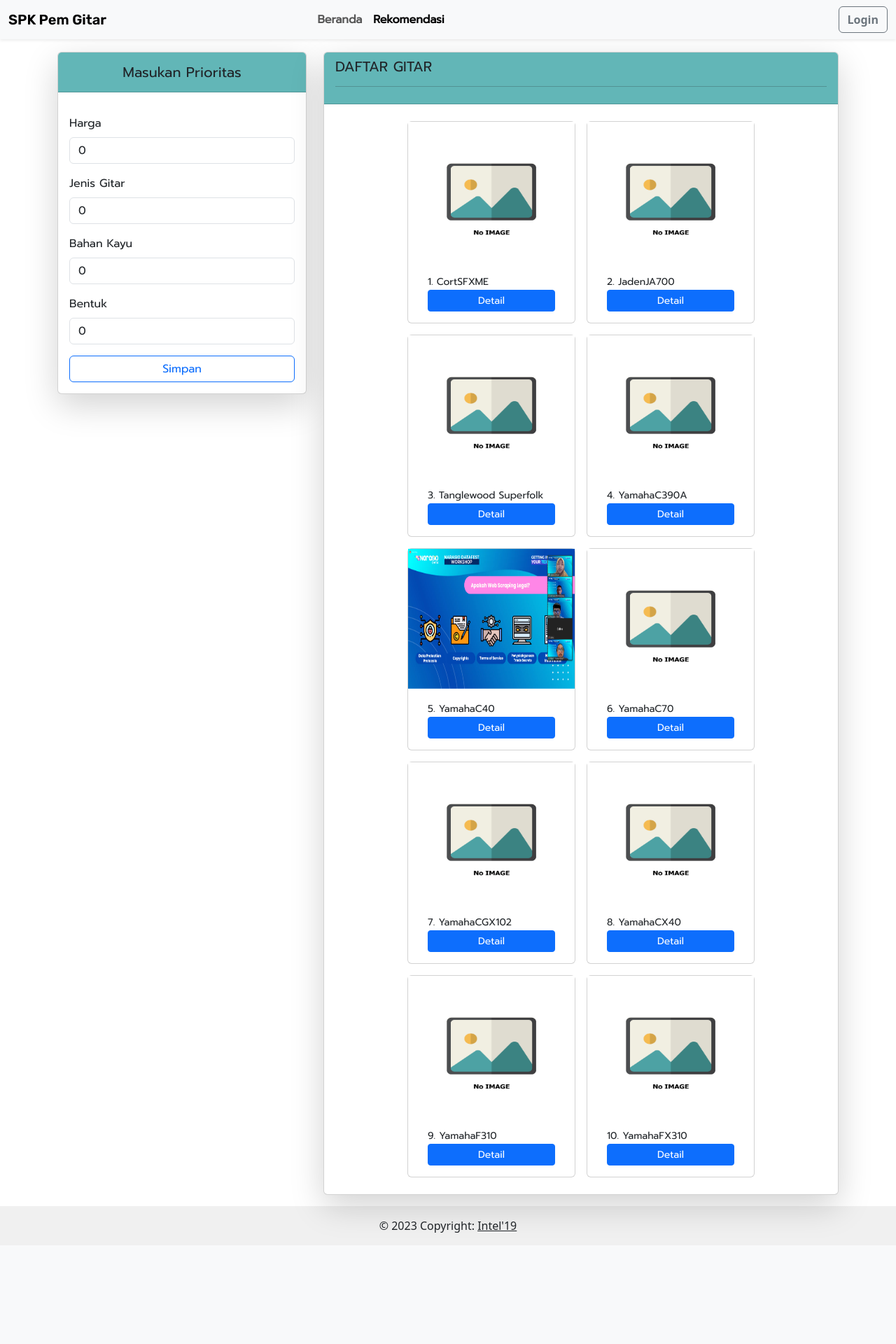
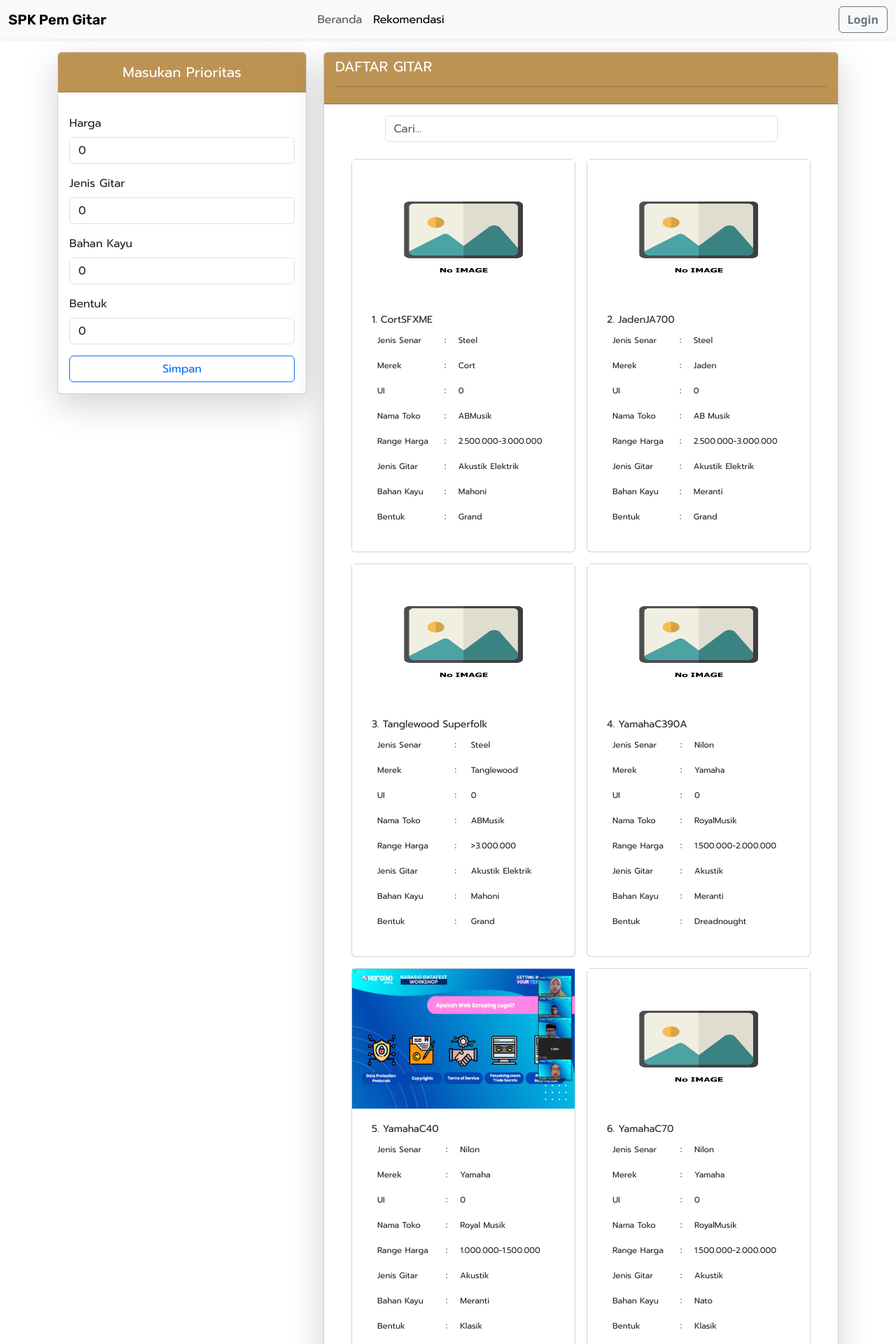
Before and after one commit to yufri28/spk-pemilihan-gitar, a PHP site: page /spk-pem-gitar/hasil.php in a window 1280 px wide. Shown: the top 1920 px of the page at 70% size. Before the commit the page ends 1761 px from the top, so only its background shows below. Run offline with PHP 8.4, Linux system fonts and the light colour scheme; data comes from the database, SQL or seed files in the repository; some libraries are stand-ins or nearby versions.

Commit message:
tambahkan form pencarian data card

```diff
--- a/admin/header.php
+++ b/admin/header.php
@@ -41,7 +41,7 @@
     <!-- Page Wrapper -->
     <div id="wrapper">
         <!-- Sidebar -->
-        <ul class="navbar-nav bg-gradient-success sidebar sidebar-dark accordion" id="accordionSidebar">
+        <ul class="navbar-nav sidebar sidebar-dark accordion" id="accordionSidebar" style="background-color:#BD9354">
             <!-- Sidebar - Brand -->
             <a class="sidebar-brand d-flex align-items-center justify-content-center" href="">
                 <div class="sidebar-brand-icon rotate-n-15" style="display: none">
--- a/hasil.php
+++ b/hasil.php
@@ -17,11 +17,22 @@
 }
 
 
-$data = $koneksi->query("SELECT a.nama_gitar,  a.id_alternatif, a.jenis_senar, a.merek, a.gambar, a.nama_toko,
+$data = $koneksi->query(
+    "SELECT
+    a.nama_gitar,
+    a.id_alternatif,
+    a.jenis_senar,
+    a.merek,
+    a.gambar,
+    a.nama_toko,
     MAX(CASE WHEN k.id_kriteria = 'C1' THEN sk.bobot_sub_kriteria END) AS C1,
     MIN(CASE WHEN k.id_kriteria = 'C2' THEN sk.bobot_sub_kriteria END) AS C2,
     MIN(CASE WHEN k.id_kriteria = 'C3' THEN sk.bobot_sub_kriteria END) AS C3,
     MAX(CASE WHEN k.id_kriteria = 'C4' THEN sk.bobot_sub_kriteria END) AS C4,
+    MAX(CASE WHEN k.id_kriteria = 'C1' THEN sk.nama_sub_kriteria END) AS sub_C1,
+    MIN(CASE WHEN k.id_kriteria = 'C2' THEN sk.nama_sub_kriteria END) AS sub_C2,
+    MIN(CASE WHEN k.id_kriteria = 'C3' THEN sk.nama_sub_kriteria END) AS sub_C3,
+    MAX(CASE WHEN k.id_kriteria = 'C4' THEN sk.nama_sub_kriteria END) AS sub_C4,
     ((MAX(CASE WHEN k.id_kriteria = 'C2' THEN sk.bobot_sub_kriteria END)
     /
     (SELECT SUM(CASE WHEN k.id_kriteria = 'C2' THEN sk.bobot_sub_kriteria END)
@@ -60,6 +71,10 @@
     SUM(CASE WHEN k.id_kriteria = 'C2' THEN sk.bobot_sub_kriteria END) AS C2,
     SUM(CASE WHEN k.id_kriteria = 'C3' THEN sk.bobot_sub_kriteria END) AS C3,
     SUM(CASE WHEN k.id_kriteria = 'C4' THEN sk.bobot_sub_kriteria END) AS C4,
+    NULL AS sub_C1,
+    NULL AS sub_C2,
+    NULL AS sub_C3,
+    NULL AS sub_C4,
     NULL AS div_C1,
     NULL AS div_C2
     FROM alternatif a
@@ -74,8 +89,6 @@
     }
 
     // end hitung jumlah cost
-
-
     // 6.	Hitung bobot relatif tiap alternatif dengan menggunakan Persamaan 2.5
 
     $total_bobot_rel = 0;
@@ -123,13 +136,17 @@
                     'merek' => $value['merek'],
                     'gambar' => $value['gambar'],
                     'nama_toko' => $value['nama_toko'],
+                    'sub_C1' => $value['sub_C1'],
+                    'sub_C2' => $value['sub_C2'],
+                    'sub_C3' => $value['sub_C3'],
+                    'sub_C4' => $value['sub_C4'],
                 ];
             }
         }
     }else{
         foreach ($data as $key => $value) {
             if ($value['nama_gitar'] != 'jumlah') {
-                $relatif = 1 / $value['S_min'];
+                $relatif = $value['S_min'] != 0 ? 1 / $value['S_min']:0;
                 $total_bobot_rel += $relatif;
             }
         }
@@ -145,7 +162,7 @@
         foreach ($data as $key => $value) {
             if ($value['nama_gitar'] != 'jumlah') {
                 $total_S_i = $value['S_min'] * $total_bobot_rel;
-                array_push($Qn,($value['S_plus']+($jumlah_cost/$total_S_i)));
+                array_push($Qn,($value['S_plus']+($total_S_i != 0 ? ($jumlah_cost/$total_S_i):0)));
             }
         }
         $maxQ = max($Qn);
@@ -153,7 +170,7 @@
         foreach ($data as $key => $value) {
             if ($value['nama_gitar'] != 'jumlah') {
                 $total_S_i = $value['S_min'] * $total_bobot_rel;
-                $Ui = (($value['S_plus']+($jumlah_cost/$total_S_i)) / $maxQ) * 100;
+                $Ui = (($value['S_plus']+($total_S_i != 0 ? ($jumlah_cost/$total_S_i):0)) / $maxQ) * 100;
 
                 $hasil_perengkingan [] = [
                     'id_alternatif' => $value['id_alternatif'],
@@ -163,6 +180,10 @@
                     'merek' => $value['merek'],
                     'gambar' => $value['gambar'],
                     'nama_toko' => $value['nama_toko'],
+                    'sub_C1' => $value['sub_C1'],
+                    'sub_C2' => $value['sub_C2'],
+                    'sub_C3' => $value['sub_C3'],
+                    'sub_C4' => $value['sub_C4'],
                 ];
             }
         }
@@ -246,11 +267,10 @@
                 <div class="collapse navbar-collapse" id="navbarSupportedContent">
                     <ul class="navbar-nav ms-auto me-auto mb-2 mb-lg-0">
                         <li class="nav-item">
-                            <a class="nav-link fw-bolder" aria-current="page" href="./home.php">Beranda</a>
+                            <a class="nav-link" aria-current="page" href="./home.php">Beranda</a>
                         </li>
                         <li class="nav-item">
-                            <a class="nav-link fw-bolder active" aria-current="page"
-                                href="./rekomendasi.php">Rekomendasi</a>
+                            <a class="nav-link active" aria-current="page" href="./rekomendasi.php">Rekomendasi</a>
                         </li>
                     </ul>
                     <ul class="navbar-nav ms-auto mb-2 mb-lg-0">
@@ -269,8 +289,8 @@
                 <!-- <div class="d-md-flex"> -->
                 <div class="col-md-4 mt-3 mb-4">
                     <div class="card shadow-lg">
-                        <div class="card-header" style="background-color:#62B6B7">
-                            <h5 class="text-center pt-2 col-12">
+                        <div class="card-header" style="background-color:#BD9354">
+                            <h5 class="text-center text-white pt-2 col-12">
                                 Masukan Prioritas
                             </h5>
                         </div>
@@ -335,29 +355,33 @@
                 </div>
                 <div class="col-md-8 mt-3 mb-3">
                     <div class="card shadow-lg">
-                        <div class="card-header" style="background-color:#62B6B7">
-                            <h5 class="text-start">DAFTAR GITAR</h5>
+                        <div class="card-header" style="background-color:#BD9354">
+                            <h5 class="text-start text-white">DAFTAR GITAR</h5>
                             <hr>
                         </div>
                         <div class="card-body">
                             <div class="container">
                                 <div class="row d-flex justify-content-center" id="cardContainer">
+                                    <div class="mb-3 col-lg-10">
+                                        <input type="text" id="searchInput" class="form-control" placeholder="Cari...">
+                                    </div>
                                     <?php foreach($hasil_perengkingan as $key => $value):?>
-                                    <div class="card col-lg-3 m-2" style="width: 15rem;"
+                                    <div class="card card-gitar col-lg-3 m-2" style="width: 20rem;"
                                         data-aos="fade<?=$key % 3 == 0?'-rigth':'-left';?>" data-aos-easing="linear"
                                         data-aos-duration="1500">
                                         <a class="card-img-top" style="margin-left: -12px; margin-rigth:-12px;"
                                             href="./assets/images/<?= $value['gambar'] == '-' || $value['gambar'] == '' || $value['gambar'] == NULL ? 'default.png': $value['gambar'];?>"
                                             data-lightbox="image-1" data-title="<?= $value['nama_gitar']; ?>"><img
-                                                style="width:238px; height:200px;"
+                                                style="width:318px; height:200px;"
                                                 src="./assets/images/<?= $value['gambar'] == '-' || $value['gambar'] == ''|| $value['gambar'] == NULL ? 'default.png': $value['gambar']; ?>"
                                                 alt="Gambar <?= $value['nama_gitar']; ?>"></a>
 
                                         <div class="card-body">
                                             <small class="card-title"><?= $key + 1; ?>. <?= $value['nama_gitar']; ?>
                                             </small>
-                                            <div id="detail<?= $key; ?>" class="collapse">
-                                                <table class="table" style="font-size: 10pt;">
+                                            <!-- <div id="detail<?= $key; ?>" class="collapse"> -->
+                                            <table class="table table-borderless" id="guitarTable"
+                                                style="font-size: 10pt;">
                                                 <tbody>
                                                     <tr>
                                                         <td><small>Jenis Senar</small></td>
@@ -382,14 +406,38 @@
                                                         <td><small>
                                                                 <?= $value['nama_toko']; ?></small></td>
                                                     </tr>
+                                                    <tr>
+                                                        <td><small>Range Harga</small></td>
+                                                        <td>:</td>
+                                                        <td><small>
+                                                                <?= $value['sub_C1']; ?></small></td>
+                                                    </tr>
+                                                    <tr>
+                                                        <td><small>Jenis Gitar</small></td>
+                                                        <td>:</td>
+                                                        <td><small>
+                                                                <?= $value['sub_C2']; ?></small></td>
+                                                    </tr>
+                                                    <tr>
+                                                        <td><small>Bahan Kayu</small></td>
+                                                        <td>:</td>
+                                                        <td><small>
+                                                                <?= $value['sub_C3']; ?></small></td>
+                                                    </tr>
+                                                    <tr>
+                                                        <td><small>Bentuk</small></td>
+                                                        <td>:</td>
+                                                        <td><small>
+                                                                <?= $value['sub_C4']; ?></small></td>
+                                                    </tr>
                                                 </tbody>
                                             </table>
-                                            </div>
-                                            <div class="">
+                                            <!-- </div> -->
+                                            <!-- <div class="">
                                                 <button type="button" class="btn col-lg-12 btn-sm btn-primary"
                                                     data-toggle="collapse"
                                                     data-target="#detail<?= $key; ?>">Detail</button>
-                                            </div>
+                                            </div> -->
                                         </div>
                                     </div>
                                     <?php endforeach;?>
@@ -400,6 +448,32 @@
                 </div>
             </div>
         </div>
+        <script src="https://code.jquery.com/jquery-3.6.0.min.js"></script>
+        <script>
+        $(document).ready(function() {
+            // Ambil elemen input pencarian
+            const $searchInput = $("#searchInput");
+
+            // Tambahkan event handler untuk input pencarian
+            $searchInput.on("input", function() {
+                const searchTerm = $searchInput.val().toLowerCase();
+
+                // Loop melalui semua card gitar
+                $("#cardContainer .card").each(function() {
+                    const $card = $(this);
+                    const cardText = $card.text().toLowerCase();
+
+                    // Periksa apakah teks dalam card mengandung kata kunci pencarian
+                    if (cardText.includes(searchTerm)) {
+                        // Tampilkan card jika cocok
+                        $card.show();
+                    } else {
+                        // Sembunyikan card jika tidak cocok
+                        $card.hide();
+                    }
+                });
+            });
+        });
         </script>
         <style>
         .custom-icon {
@@ -427,7 +501,7 @@
         <script>
         AOS.init();
         </script>
-        <script>
+        <!-- <script>
         // Ambil semua tombol "Go Somewhere"
         var buttons = document.querySelectorAll(".btn.btn-primary");
 
@@ -446,7 +520,7 @@
                 }
             });
         });
-        </script>
+        </script> -->
 </body>
 
 </html>
--- a/home.php
+++ b/home.php
@@ -118,10 +118,10 @@
                 <div class="collapse navbar-collapse" id="navbarSupportedContent">
                     <ul class="navbar-nav ms-auto me-auto mb-2 mb-lg-0">
                         <li class="nav-item">
-                            <a class="nav-link fw-bolder active" aria-current="page" href="./home.php">Beranda</a>
+                            <a class="nav-link active" aria-current="page" href="./home.php">Beranda</a>
                         </li>
                         <li class="nav-item">
-                            <a class="nav-link fw-bolder" aria-current="page" href="./hasil.php">Rekomendasi</a>
+                            <a class="nav-link" aria-current="page" href="./hasil.php">Rekomendasi</a>
                         </li>
                     </ul>
                     <ul class="navbar-nav ms-auto mb-2 mb-lg-0">
```
Lines whose indentation alone changed are shown as unchanged.
